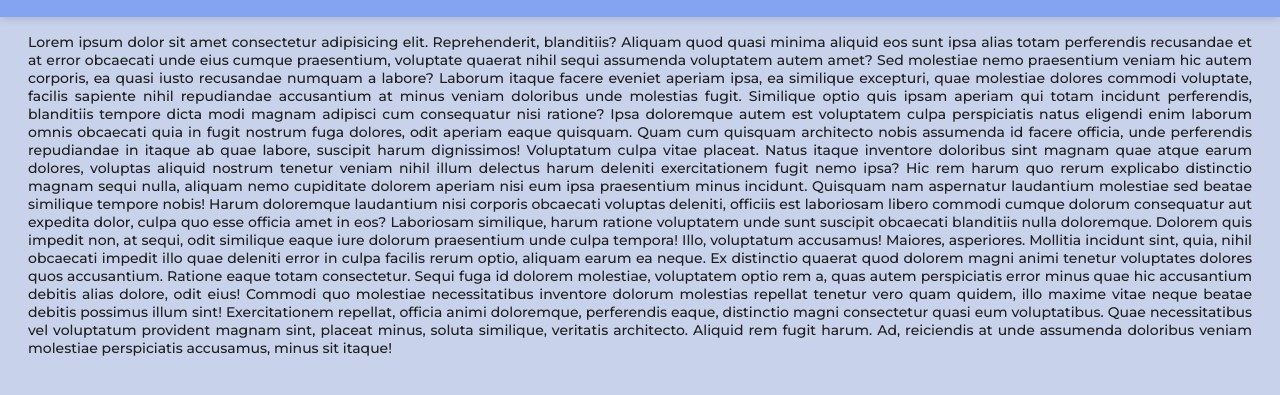
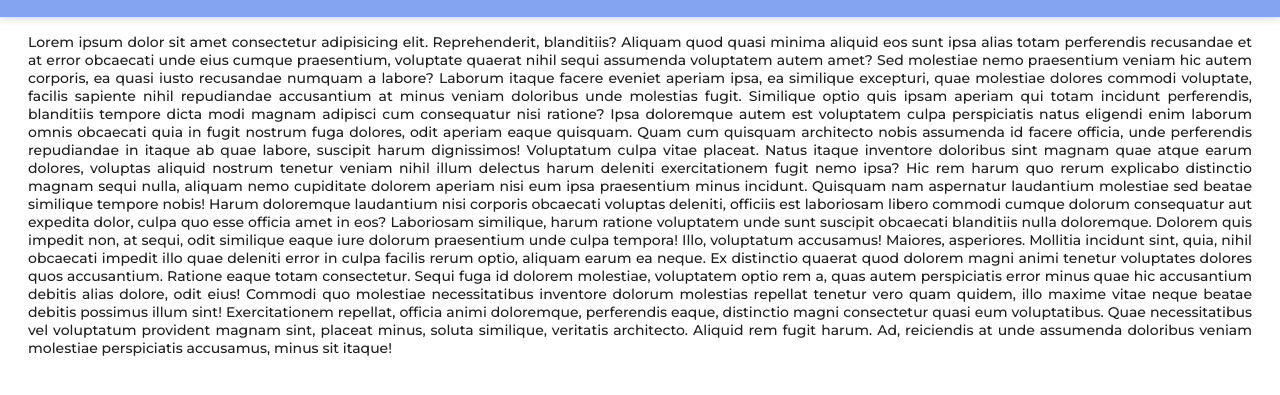
Before and after one commit to Nageshwar-stp/ResponsiveNav, a plain HTML site: page index.html in a window 1280 px wide. Shown: the part 57-452 px from the top of the page. Drawn offline with nearby package versions, Linux system fonts and the light colour scheme.

Commit message:
chagned: bg-color

```diff
--- a/master.css
+++ b/master.css
@@ -17,7 +17,7 @@ html {
 body {
     font-family: "Montserrat";
     font-weight: 500;
-    background: rgb(200, 210, 235);
+    background: rgb(255, 255, 255);
     color: rgb(30, 30, 30);
 }
 
```
